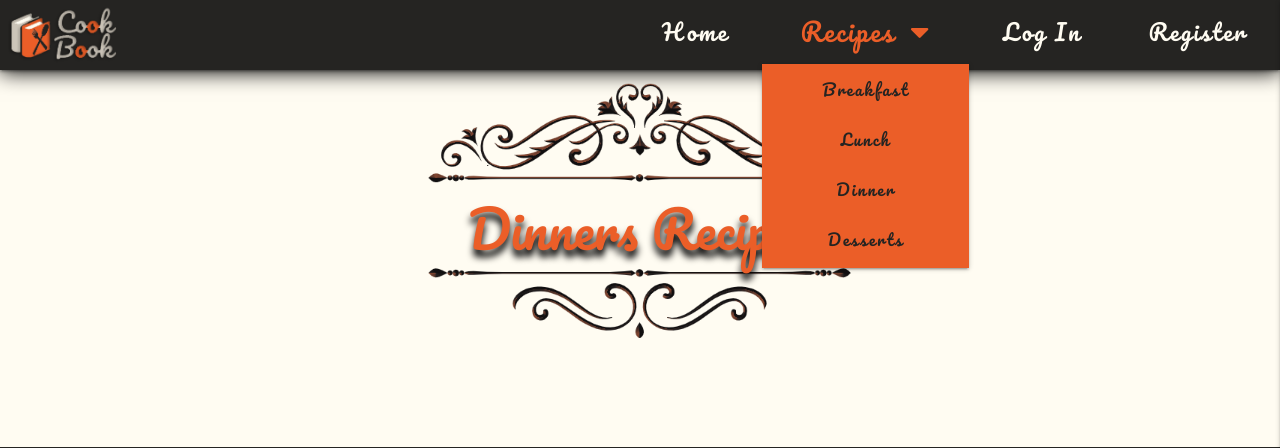
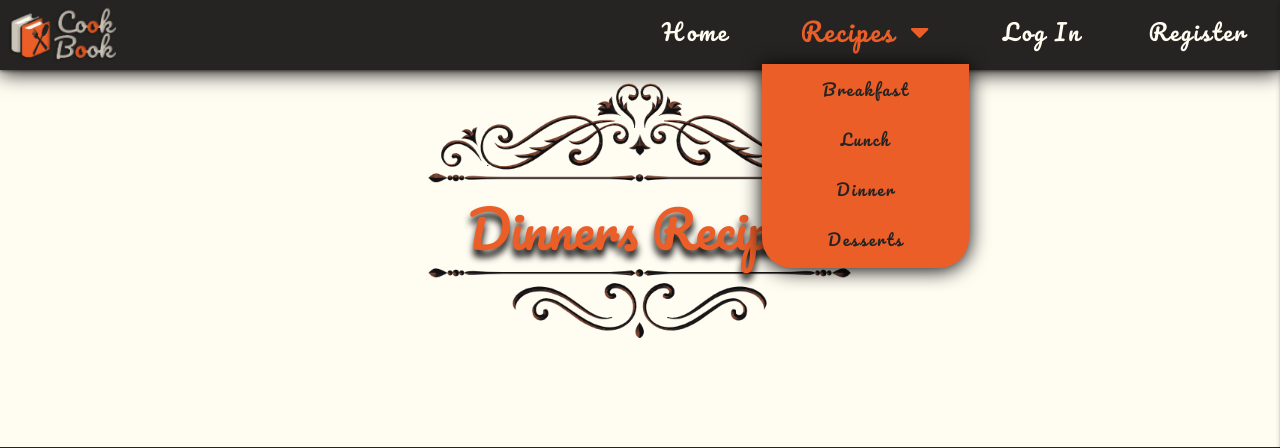
Before and after one commit to IvanTepes/cook-book, a Flask app: page /dinner in a window 1280 px wide, after a click on "Recipes". Shown: the top 448 px of the page. Run offline with Flask 2, Linux system fonts and the light colour scheme; data that the repository does not hold is empty; some libraries are stand-ins or nearby versions.

Commit message:
Added shadow and border radius on navbar dropdown menu

```diff
--- a/static/css/navbar.css
+++ b/static/css/navbar.css
@@ -26,6 +26,9 @@ nav .brand-logo {
     position: absolute;
     background-color: var(--flame);
     height: 204px;
+    border-bottom-left-radius: 30px;
+    border-bottom-right-radius: 30px;
+    box-shadow: 0px 2px 20px 0px var(--shadow);
   }
 
   /* Dropdown category style */
```
